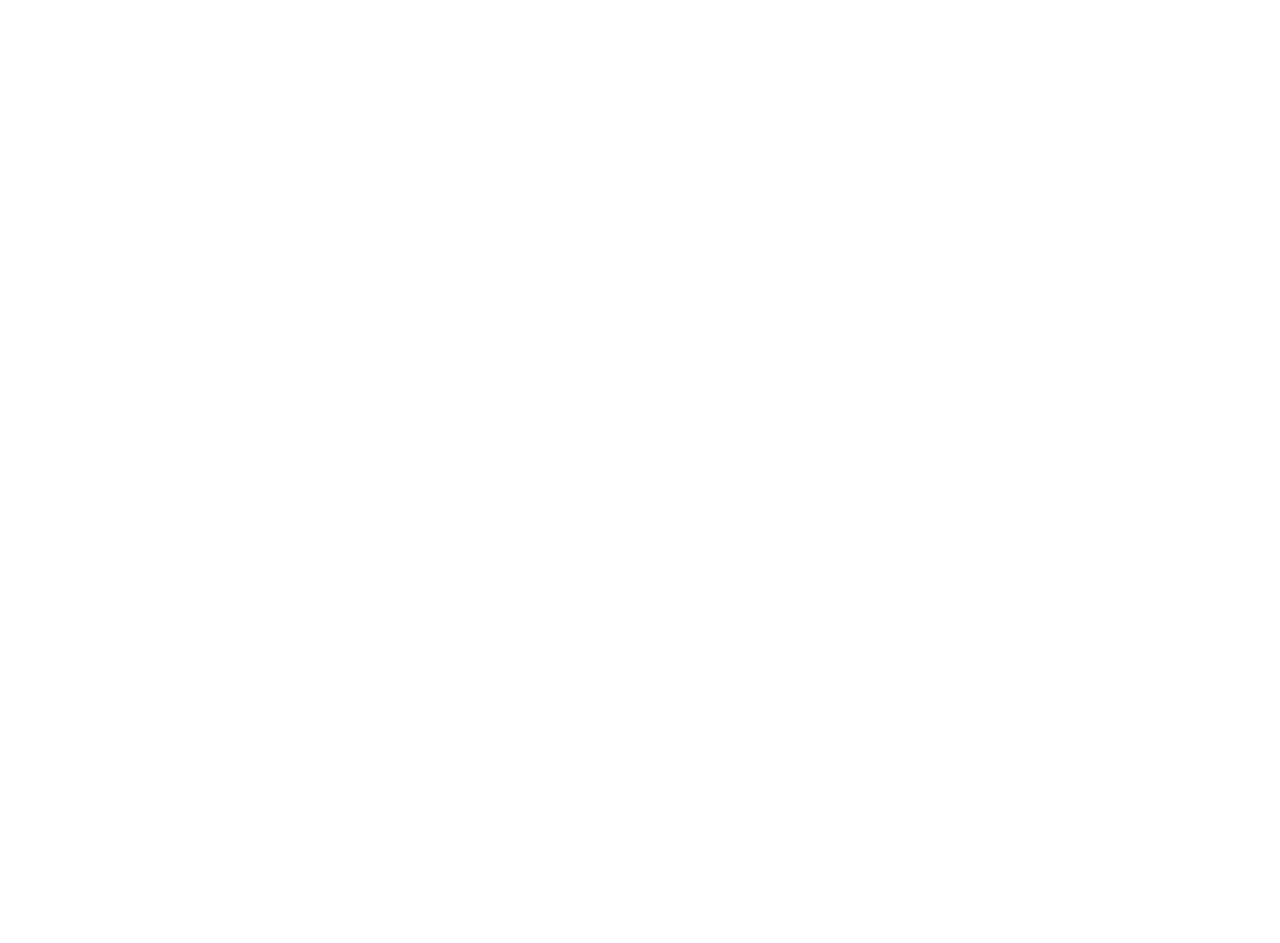
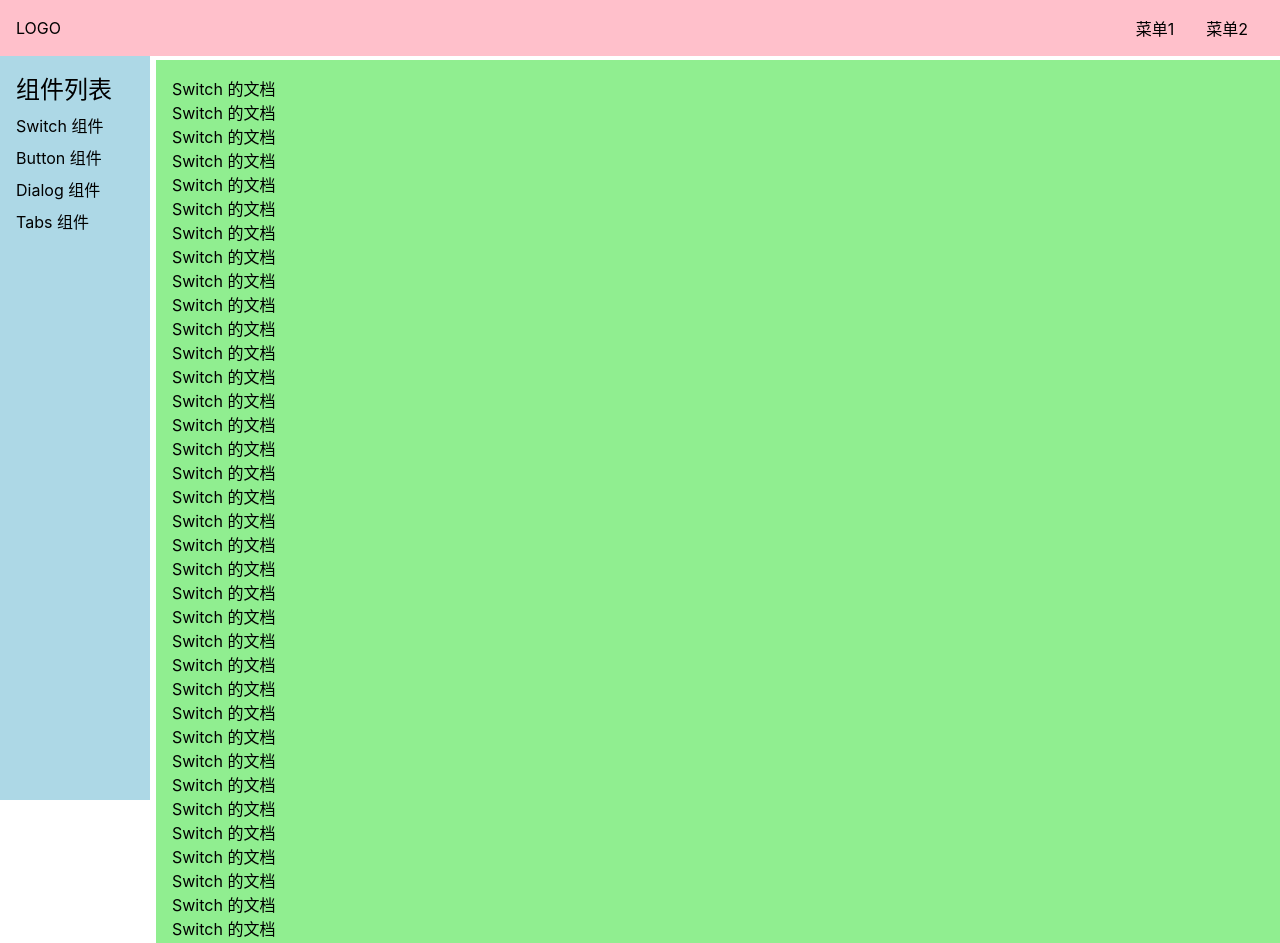
Before and after one commit to FC0511/vue3-ui, a Vue app: page /#/doc/switch in a window 1280 px wide. Before the commit this address had no page. Shown: the top 943 px of the page. Before the commit the page ends 800 px from the top, so only its background shows below. Built offline with nearby package versions, Linux system fonts and the light colour scheme.

Commit message:
主题框架

```diff
--- /dev/null
+++ b/src/components/ButtonDemo.vue
@@ -0,0 +1,15 @@
+<template>
+  ButtonDemo
+</template>
+
+<script lang="ts">
+
+export default {
+  name: "ButtonDemo",
+
+}
+</script>
+
+<style lang="scss" scoped>
+
+</style>
--- /dev/null
+++ b/src/components/DialogDemo.vue
@@ -0,0 +1,15 @@
+<template>
+  DialogDemo
+</template>
+
+<script lang="ts">
+
+export default {
+  name: "DialogDemo",
+
+}
+</script>
+
+<style lang="scss" scoped>
+
+</style>
--- /dev/null
+++ b/src/components/DocDemo.vue
@@ -0,0 +1,15 @@
+<template>
+  DocDemo
+</template>
+
+<script lang="ts">
+
+export default {
+  name: "DocDemo",
+
+}
+</script>
+
+<style lang="scss" scoped>
+
+</style>
--- /dev/null
+++ b/src/components/SwitchDemo.vue
@@ -0,0 +1,97 @@
+<template>
+  <div>
+    <p>Switch 的文档</p>
+    <p>Switch 的文档</p>
+    <p>Switch 的文档</p>
+    <p>Switch 的文档</p>
+    <p>Switch 的文档</p>
+    <p>Switch 的文档</p>
+    <p>Switch 的文档</p>
+    <p>Switch 的文档</p>
+    <p>Switch 的文档</p>
+    <p>Switch 的文档</p>
+    <p>Switch 的文档</p>
+    <p>Switch 的文档</p>
+    <p>Switch 的文档</p>
+    <p>Switch 的文档</p>
+    <p>Switch 的文档</p>
+    <p>Switch 的文档</p>
+    <p>Switch 的文档</p>
+    <p>Switch 的文档</p>
+    <p>Switch 的文档</p>
+    <p>Switch 的文档</p>
+    <p>Switch 的文档</p>
+    <p>Switch 的文档</p>
+    <p>Switch 的文档</p>
+    <p>Switch 的文档</p>
+    <p>Switch 的文档</p>
+    <p>Switch 的文档</p>
+    <p>Switch 的文档</p>
+    <p>Switch 的文档</p>
+    <p>Switch 的文档</p>
+    <p>Switch 的文档</p>
+    <p>Switch 的文档</p>
+    <p>Switch 的文档</p>
+    <p>Switch 的文档</p>
+    <p>Switch 的文档</p>
+    <p>Switch 的文档</p>
+    <p>Switch 的文档</p>
+    <p>Switch 的文档</p>
+    <p>Switch 的文档</p>
+    <p>Switch 的文档</p>
+    <p>Switch 的文档</p>
+    <p>Switch 的文档</p>
+    <p>Switch 的文档</p>
+    <p>Switch 的文档</p>
+    <p>Switch 的文档</p>
+    <p>Switch 的文档</p>
+    <p>Switch 的文档</p>
+    <p>Switch 的文档</p>
+    <p>Switch 的文档</p>
+    <p>Switch 的文档</p>
+    <p>Switch 的文档</p>
+    <p>Switch 的文档</p>
+    <p>Switch 的文档</p>
+    <p>Switch 的文档</p>
+    <p>Switch 的文档</p>
+    <p>Switch 的文档</p>
+    <p>Switch 的文档</p>
+    <p>Switch 的文档</p>
+    <p>Switch 的文档</p>
+    <p>Switch 的文档</p>
+    <p>Switch 的文档</p>
+    <p>Switch 的文档</p>
+    <p>Switch 的文档</p>
+    <p>Switch 的文档</p>
+    <p>Switch 的文档</p>
+    <p>Switch 的文档</p>
+    <p>Switch 的文档</p>
+    <p>Switch 的文档</p>
+    <p>Switch 的文档</p>
+    <p>Switch 的文档</p>
+    <p>Switch 的文档</p>
+    <p>Switch 的文档</p>
+    <p>Switch 的文档</p>
+    <p>Switch 的文档</p>
+    <p>Switch 的文档</p>
+    <p>Switch 的文档</p>
+    <p>Switch 的文档</p>
+    <p>Switch 的文档</p>
+    <p>Switch 的文档</p>
+    <p>Switch 的文档</p>
+    <p>Switch 的文档</p>
+    <p>Switch 的文档</p>
+  </div>
+</template>
+
+<script lang="ts">
+
+export default {
+  name: "SwitchDemo",
+
+}
+</script>
+
+<style lang="scss" scoped>
+
+</style>
--- /dev/null
+++ b/src/components/TabsDemo.vue
@@ -0,0 +1,15 @@
+<template>
+  TabsDemo
+</template>
+
+<script lang="ts">
+
+export default {
+  name: "TabsDemo",
+
+}
+</script>
+
+<style lang="scss" scoped>
+
+</style>
--- a/src/components/TopNav.vue
+++ b/src/components/TopNav.vue
@@ -31,7 +31,10 @@
   background: pink;
   display: flex;
   padding: 16px;
-  position: relative;
+  position: fixed;
+  top: 0;
+  left: 0;
+  width: 100%;
   z-index: 10;
   justify-content: center;
   align-items: center;
--- a/src/views/Doc.vue
+++ b/src/views/Doc.vue
@@ -1,7 +1,6 @@
 <template>
-  <div>
-    <TopNav/>
-    <div class="content">
+  <div class="layout">
+    <TopNav class="nav"/>
     <div class="content">
       <aside v-if="asideVisible">
         <h2>组件列表</h2>
@@ -20,8 +19,9 @@
           </li>
         </ol>
       </aside>
-        <main>主内容</main>
-      </div>
+      <main>
+        <router-view/>
+      </main>
     </div>
   </div>
 </template>
@@ -35,7 +35,7 @@
   components: {
     TopNav
   },
-  setup(){
+  setup() {
     const asideVisible = inject<Ref<Boolean>>('asideVisible');
 
     return {
@@ -46,23 +46,61 @@
 </script>
 
 <style lang="scss" scoped>
+.layout {
+  display: flex;
+  flex-direction: column;
+  height: 100vh;
+
+  > .nav {
+    flex-shrink: 0;
+  }
+
+  > .content {
+    flex-grow: 1;
+    padding-top: 60px;
+    padding-left: 156px;
+    @media (max-width: 500px) {
+      padding-left: 0;
+    }
+  }
+}
+
+.content {
+  display: flex;
+
+  > aside {
+    flex-shrink: 0;
+  }
+
+  > main {
+    flex-grow: 1;
+    padding: 16px;
+    background: lightgreen;
+  }
+}
+
 aside {
   background: lightblue;
   width: 150px;
   padding: 16px;
+  position: fixed;
+  top: 0;
+  left: 0;
+  padding-top: 70px;
+  height: 100%;
+
   > h2 {
     margin-bottom: 4px;
   }
+
   > ol {
     > li {
       padding: 4px 0;
     }
   }
-  @media (max-width: 500px) {
-    position: fixed;
-    top: 0;
-    left: 0;
-    padding-top: 70px;
 }
+
+main {
+  overflow: auto;
 }
 </style>
```
Also changed, not shown: src/main.ts (+15 -1 lines). Lines whose indentation alone changed are shown as unchanged.
